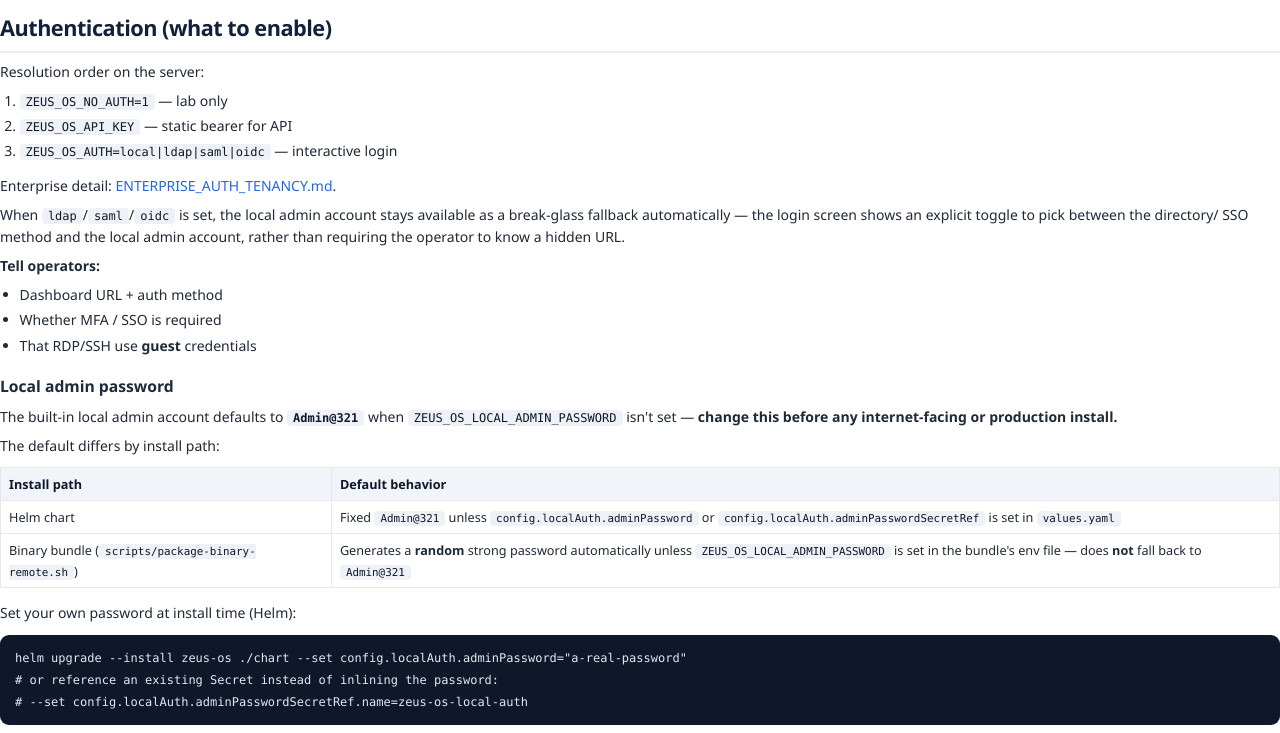
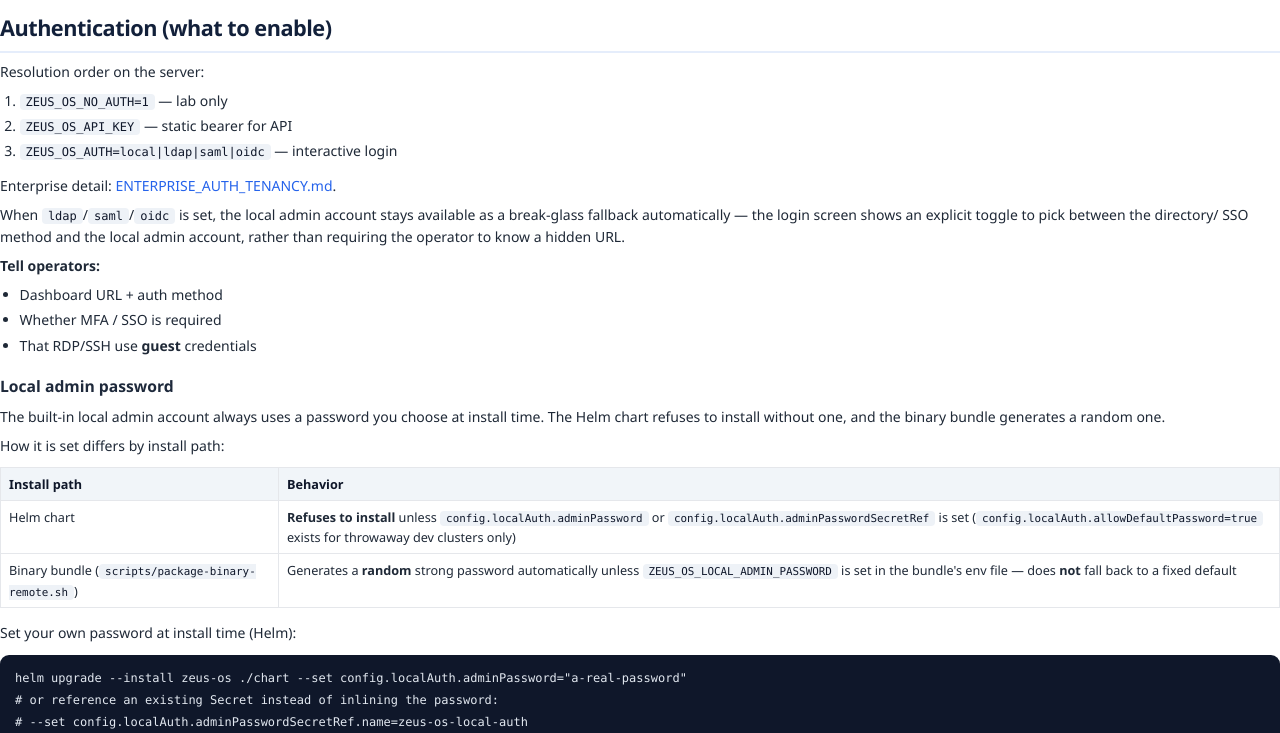
Before and after one commit to zyvorai/zeus-os, a plain HTML site: page docs/customer/pdf/Zeus-OS-Admin-Basics.html in a window 1280 px wide. Shown: the part 1784-2517 px from the top of the page. Drawn offline with Linux system fonts and the light colour scheme.

Commit message:
docs: stop printing the default admin password; PDFs rebuilt

```diff
--- a/docs/customer/pdf/Zeus-OS-Admin-Basics.html
+++ b/docs/customer/pdf/Zeus-OS-Admin-Basics.html
@@ -43,7 +43,7 @@
         <h1>Zeus <span>OS</span></h1>
         <div class="sub">Admin Basics</div>
         <div class="tagline">Visual day-2 control plane for KubeVirt and Kubernetes</div>
-        <div class="badge">2026-09-26</div>
+        <div class="badge">2026-10-21</div>
         <div class="foot">zyvor.dev · Confidential — for licensed customers</div>
       </section>
 <main>
@@ -123,23 +123,23 @@
 <li>That RDP/SSH use <strong>guest</strong> credentials</li>
 </ul>
 <h3>Local admin password</h3>
-<p>The built-in local admin account defaults to <strong><code>Admin@321</code></strong> when <code>ZEUS_OS_LOCAL_ADMIN_PASSWORD</code>
-isn&#39;t set — <strong>change this before any internet-facing or production install.</strong></p>
-<p>The default differs by install path:</p>
+<p>The built-in local admin account always uses a password you choose at install time. The Helm
+chart refuses to install without one, and the binary bundle generates a random one.</p>
+<p>How it is set differs by install path:</p>
 <table>
 <thead>
 <tr>
 <th>Install path</th>
-<th>Default behavior</th>
+<th>Behavior</th>
 </tr>
 </thead>
 <tbody><tr>
 <td>Helm chart</td>
-<td>Fixed <code>Admin@321</code> unless <code>config.localAuth.adminPassword</code> or <code>config.localAuth.adminPasswordSecretRef</code> is set in <code>values.yaml</code></td>
+<td><strong>Refuses to install</strong> unless <code>config.localAuth.adminPassword</code> or <code>config.localAuth.adminPasswordSecretRef</code> is set (<code>config.localAuth.allowDefaultPassword=true</code> exists for throwaway dev clusters only)</td>
 </tr>
 <tr>
 <td>Binary bundle (<code>scripts/package-binary-remote.sh</code>)</td>
-<td>Generates a <strong>random</strong> strong password automatically unless <code>ZEUS_OS_LOCAL_ADMIN_PASSWORD</code> is set in the bundle&#39;s env file — does <strong>not</strong> fall back to <code>Admin@321</code></td>
+<td>Generates a <strong>random</strong> strong password automatically unless <code>ZEUS_OS_LOCAL_ADMIN_PASSWORD</code> is set in the bundle&#39;s env file — does <strong>not</strong> fall back to a fixed default</td>
 </tr>
 </tbody></table>
 <p>Set your own password at install time (Helm):</p>
```
Also changed, not shown: 6 other files.
